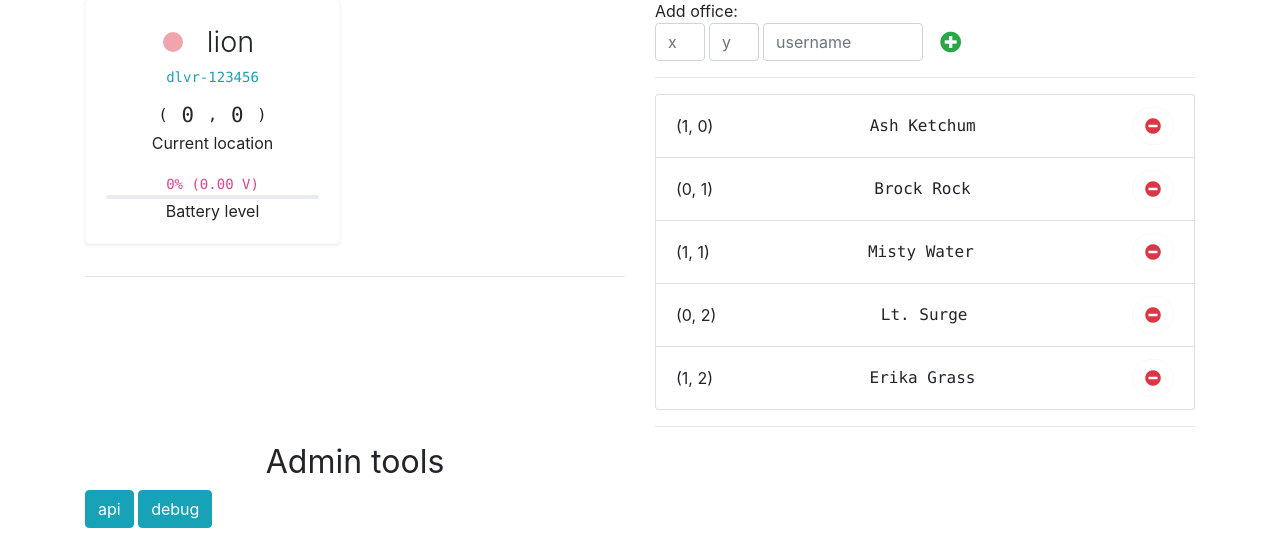
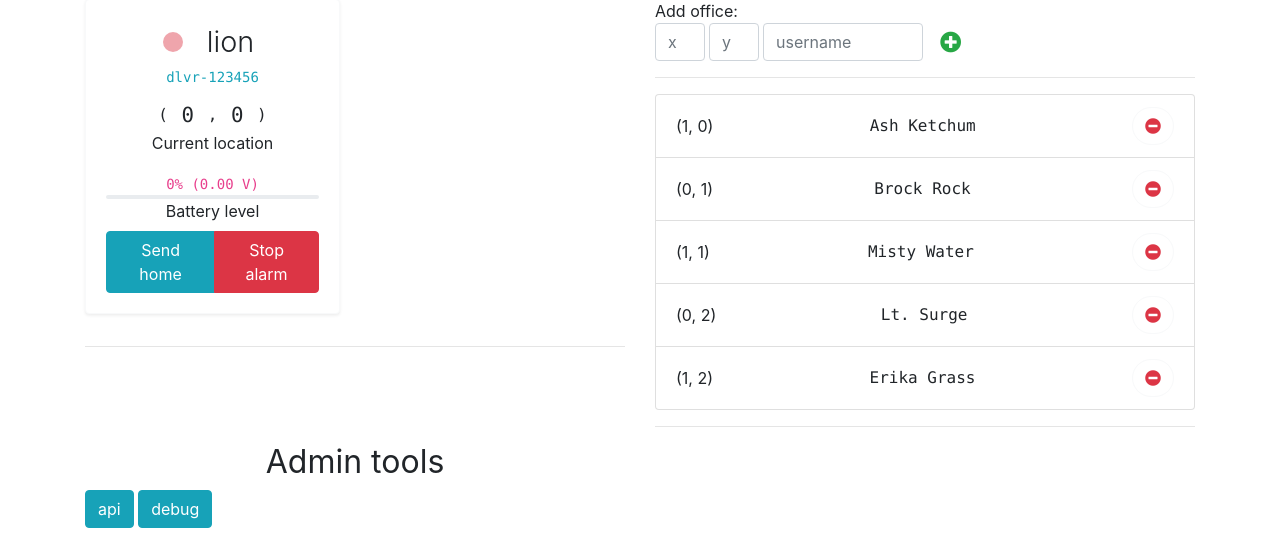
Before and after one commit to JMaio/deliver.ai, a Flask app: page /admin/ in a window 1280 px wide. Shown: the part 208-741 px from the top of the page. Run offline with Flask 2, Linux system fonts and the light colour scheme; some libraries are stand-ins or nearby versions.

Commit message:
add robot commands to admin page bot card

```diff
--- a/flask_app/deliverai_testing/pi_server.py
+++ b/flask_app/deliverai_testing/pi_server.py
@@ -1,4 +1,4 @@
-from tcpcom import TCPClient, TCPServer
+from tcpcom import TCPClient
 import time
 
 
--- a/flask_app/templates/components/bot_card.html
+++ b/flask_app/templates/components/bot_card.html
@@ -13,12 +13,14 @@
         </div>
         <div>
             <p class="mb-0 text-monospace align-middle">(
-                <span class="bot-coords-x align-middle mx-1" style="font-size: 1.3rem">{{ bot.props.x_loc }}</span> ,
-                <span class="bot-coords-y align-middle mx-1" style="font-size: 1.3rem">{{ bot.props.y_loc }}</span>
+                <span class="bot-coords-x align-middle mx-1"
+                      style="font-size: 1.3rem">{{ bot.props.x_loc }}</span> ,
+                <span class="bot-coords-y align-middle mx-1"
+                      style="font-size: 1.3rem">{{ bot.props.y_loc }}</span>
                 )</p>
             <p>Current location</p>
         </div>
-        <div>
+        <div class="mb-2">
             {% with batt = bot.battery() %}
                 <code>
                     <span class="battery-percent">{{ batt }}</span>% (<span
@@ -36,6 +38,18 @@
                 <p class="m-0">Battery level</p>
             {% endwith %}
         </div>
+        <div>
+            <div class="btn-group">
+                {% for cmd, text, type in [
+                    ('GOHOME', 'Send home', 'info'),
+                    ('ALARMSTOP', 'Stop alarm', 'danger'),
+                ] %}
+                    <button class="btn btn-{{ type }}"
+                            style="font-size: 1.0rem"
+                            onclick="send_cmd('{{ cmd }}')">{{ text }}</button>
+                {% endfor %}
+            </div>
+        </div>
 
     </div>
 </div>
```
